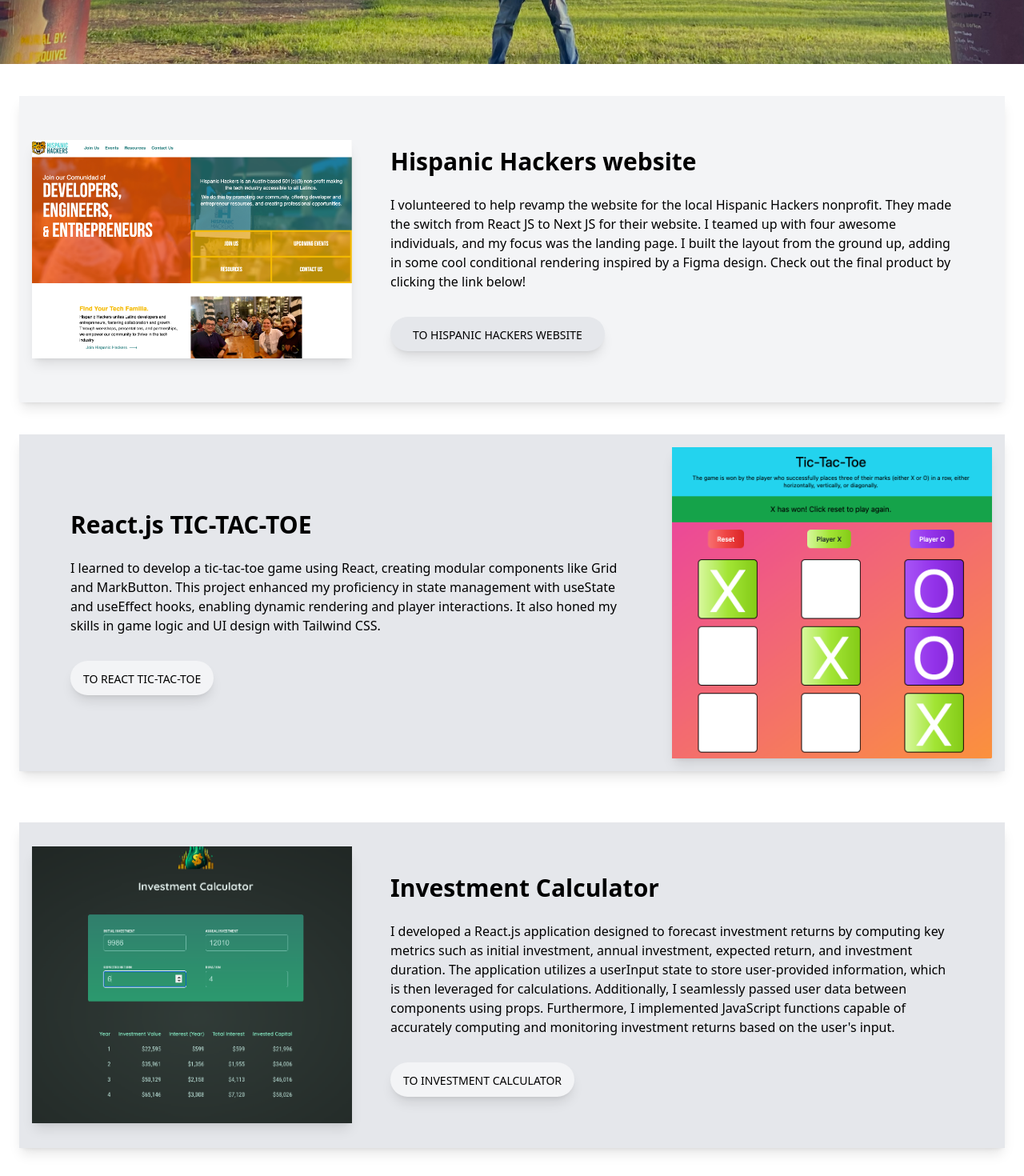
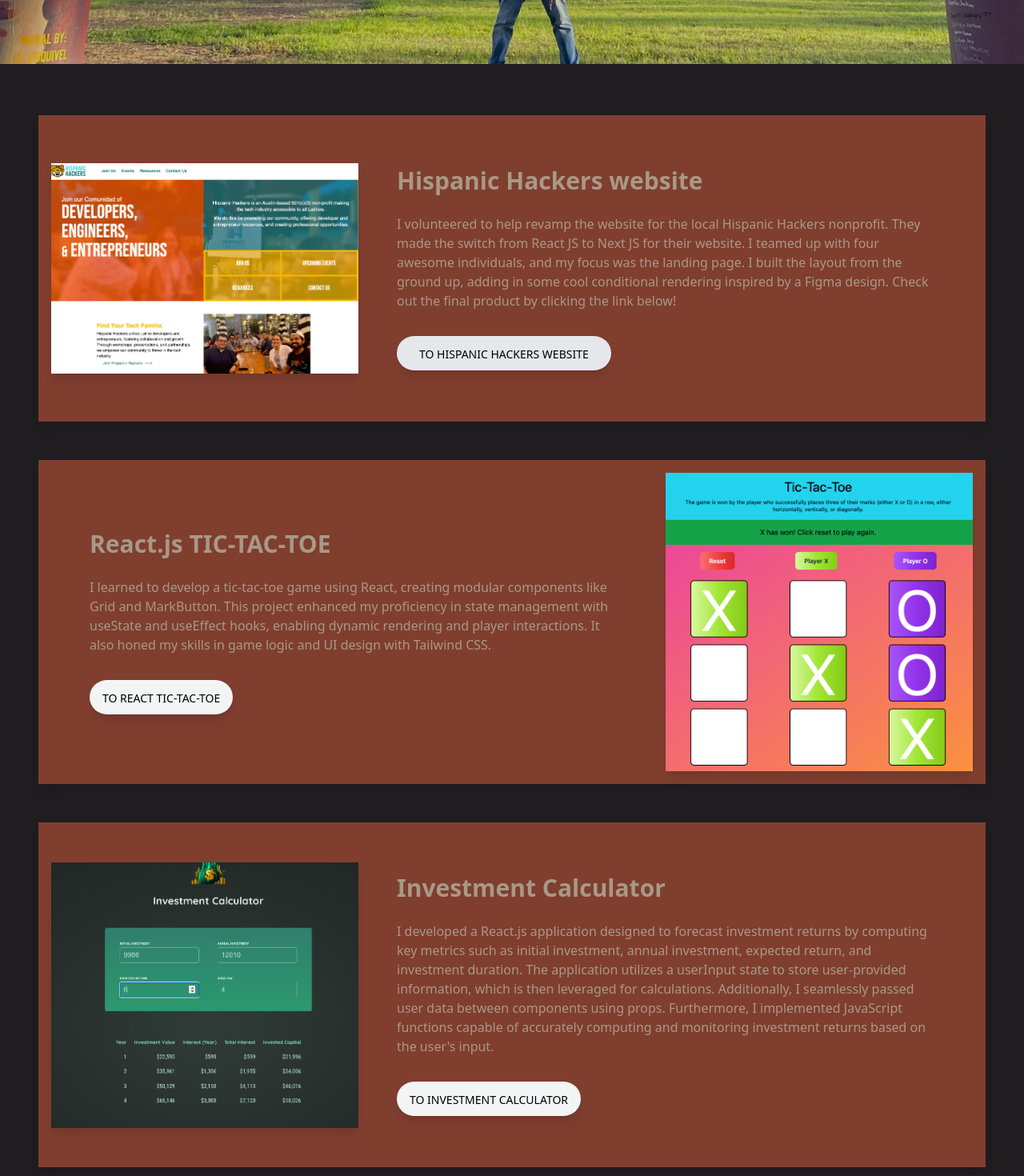
Before and after one commit to jesusoyer/nextjs-portfolio, a Next.js app: page / in a window 1280 px wide. Shown: the part 720-2190 px from the top of the page at 80% size. Built offline with nearby package versions, Linux system fonts and the light colour scheme.

Commit message:
changed color scheme to homepage

```diff
--- a/components/Homepage.tsx
+++ b/components/Homepage.tsx
@@ -3,7 +3,7 @@
 
 export default function homepage() {
     return (
-     <section className="relative">
+     <section className="relative bg-palette6">
       <Hero />
       <HomeProjects />
     </section>
--- a/components/HomepageProjects.tsx
+++ b/components/HomepageProjects.tsx
@@ -5,16 +5,16 @@
 import Image from "next/image";
 export default function HomeProjects() {
   return (
-    <div className="container mx-auto md:px-6">
+    <div className="container mx-auto md:px-6 ">
       {/* Section: Design Block */}
-      <section className="mb-10 text-center md:text-left">
-        <div className="block shadow-lg p-4 bg-gray-100 text-black dark:bg-neutral-700">
+      <section className="p-6 text-center md:text-left">
+        <div className="block shadow-lg p-4 bg-palette2 text-palette5 dark:bg-neutral-700">
           <div className="flex flex-wrap items-center">
             <div className="block w-full shrink-0 grow-0 basis-auto md:w-4/12 lg:flex">
               <Image
                 src={hispanicHackers}
                 alt="hispanic hackers"
-                className="w-full  shadow-lg "
+                className="  shadow-lg h-fit"
               />
             </div>
             <div className="w-full shrink-0 grow-0 basis-auto md:w-8/12">
@@ -25,7 +25,7 @@
                   </span>{" "}
 
                 </h2>
-                <p className="mb-6 pb-2 text-black  dark:text-neutral-300">
+                <p className="mb-6 pb-2 text-palette5  dark:text-neutral-300">
                 I volunteered to help revamp the website for the local Hispanic Hackers nonprofit. They made the switch from React JS to Next JS for their website. I teamed up with four awesome individuals, and my focus was the landing page. I built the layout from the ground up, adding in some cool conditional rendering inspired by a Figma design. Check out the final product by clicking the link below!
                 </p>
                 <button
@@ -45,15 +45,15 @@
         </div>
       </section>
       {/* Section: Design Block */}
-      <section className="mb-16 text-center md:text-left">
-        <div className="block shadow-lg p-4 bg-gray-200 text-black  dark:bg-neutral-700">
+      <section className="p-6 text-center md:text-left">
+        <div className="block shadow-lg p-4  bg-palette2 text-palette5  dark:bg-neutral-700">
           <div className="flex flex-wrap items-center">
             <div className="w-full shrink-0 grow-0 basis-auto md:w-8/12">
               <div className="px-6 py-12 md:px-12">
                 <h2 className="mb-6 text-3xl text-white font-bold">
-                  <span className="text-black ">React.js TIC-TAC-TOE</span>
+                  <span className=" text-palette5   ">React.js TIC-TAC-TOE</span>
                 </h2>
-                <p className="mb-6 pb-2 text-black dark:text-neutral-300">
+                <p className="mb-6 pb-2 text-palette5  dark:text-neutral-300">
                 I learned to develop a tic-tac-toe game using React, creating modular components like Grid and MarkButton. This project enhanced my proficiency in state management with useState and useEffect hooks, enabling dynamic rendering and player interactions. It also honed my skills in game logic and UI design with Tailwind CSS.
                 </p>
                 <button
@@ -80,8 +80,8 @@
         </div>
       </section>
       {/* Section: Design Block */}
-      <section className="mb-16 text-center md:text-left">
-        <div className="block  shadow-lg p-4 bg-gray-200 text-black  dark:bg-neutral-700">
+      <section className=" text-center md:text-left p-6">
+        <div className="block  shadow-lg p-4  bg-palette2 text-palette5  dark:bg-neutral-700">
           <div className="flex flex-wrap items-center">
             <div className="block w-full shrink-0 grow-0 basis-auto md:w-4/12 lg:flex">
               <Image
@@ -92,10 +92,10 @@
             </div>
             <div className="w-full shrink-0 grow-0 basis-auto md:w-8/12">
               <div className="px-6 py-12 md:px-12">
-                <h2 className="mb-6 text-3xl text-white font-bold">
-                  <span className="text-black ">Investment Calculator</span>
+                <h2 className="mb-6 text-3xl  text-palette5   font-bold">
+                  <span className=" text-palette5   ">Investment Calculator</span>
                 </h2>
-                <p className="mb-6 pb-2 text-black dark:text-neutral-300">
+                <p className="mb-6 pb-2  text-palette5  dark:text-neutral-300">
                 I developed a React.js application designed to forecast investment returns by computing key metrics such as initial investment, annual investment, expected return, and investment duration. The application utilizes a userInput state to store user-provided information, which is then leveraged for calculations. Additionally, I seamlessly passed user data between components using props. Furthermore, I implemented JavaScript functions capable of accurately computing and monitoring investment returns based on the user's input.
                 </p>
                 <button
```
